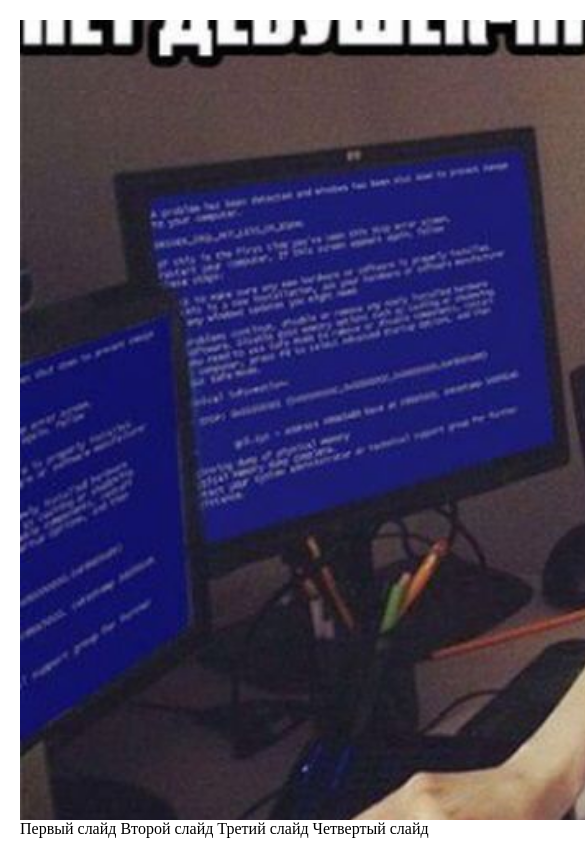
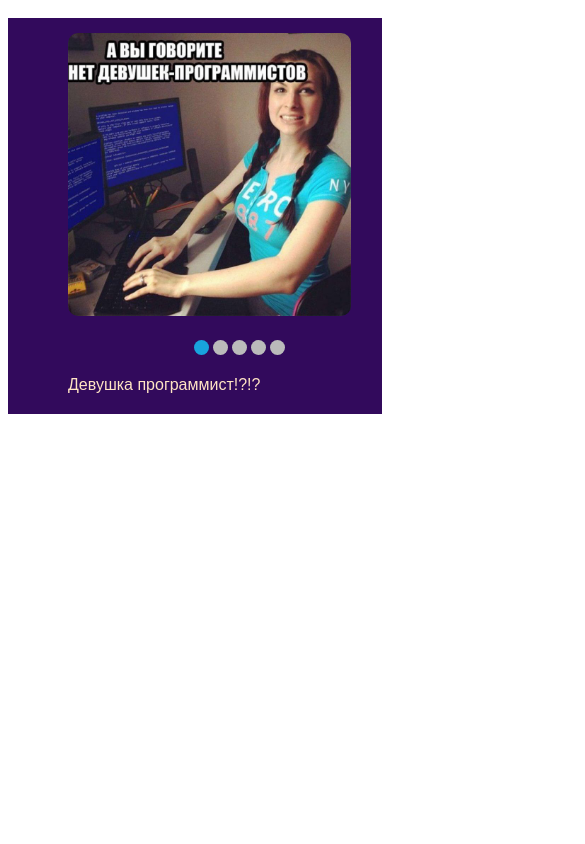
Before and after one commit to Msmarin/cssMemSlider, a plain HTML site: page cssMemSlider/index.html in a window 390 px wide. Shown: the top 844 px of the page, 585 px wide, since content can reach past the window. Drawn offline with Linux system fonts and the light colour scheme.

Commit message:
feat: make html and css (Mon, 16/05/2022 12:25)

```diff
--- a/cssMemSlider/Style.css
+++ b/cssMemSlider/Style.css
@@ -1,88 +1,115 @@
-
-body {
-	height: 800px;
-	width: 1280px;
-	margin:auto;
-    padding: 20px;
+#slider {
+    position: relative;
+     top: 10px;
+    background-color: hwb(269 4% 64%);
  }
 
-.wrap {
-	height: 100%;
-	width: 100%;
-
-	position: relative;
-	overflow: hidden;
-	color: #fff;
-	text-align: center;
-	background: #120103;
+ #slider{
+     margin: 0 auto;
+    padding: 15px 0px 55px 60px;
  }
 
-.footer {
-	background: #3e474f;
-	box-shadow: 0 .5em 1em #111;
-	position: absolute;
-	top: 0;
-	left: 0;
-	z-index: 900;
-	width: 100%;
+ #slides article{
+     width: 20%;
+    float: left;
  }
 
-header label {
-	color: #788818;
-	cursor: pointer;
-	display: inline-block;
-	line-height: 4.25em;
-	font-size: 1em;
-	font-weight: bold;
-	padding: 0 1em;
+ #slides .items, .text{
+     width: 500%;
+     line-height: 0;
  }
 
-header label:hover {
-	background: #2e353b;
+ h3{
+    font: 1.6em sans-serif;
+    color: rgb(99, 150, 237);
+    margin-top: 30px;
  }
 
-.slide {
-	height: 100%;
+ #overflow{
      width: 100%;
-	position: absolute;
-	top: 0;
-	left: 100%;
-	z-index: 10;
-	padding: 8em 1em 0;
-	background-color: #120103;
-	background-position: 50% 50%;
-	background-size: cover;
-	transition: left 0s .75s;
+     overflow: hidden;
  }
 
-.slide-one {
-	background-image: url(./img/pic1.jpg);
+ article img{
+
+    width: 90%;
+    border-radius: 10px;
  }
 
-.slide-two {
-	background-image: url(./img/pic2.jpg);
+ #desktop:checked ~ #slider{
+     max-width: 800px;
  }
-.slide-three {
-	background-image: url(./img/pic3.jpg);
-}
-.slide-four {
-	background-image: url(./img/pic4.jpg);
+ label{
+     cursor: pointer;
  }
 
-.slide h1 {
-	opacity: 0;
-	transform: translateY(100%);
-	transition: transform .5s .5s, opacity .5s;
+ .container input{
+     display: none;
  }
 
-[id^='slide']:checked + .slide {
-	left: 0;
-	z-index: 100;
-	transition: left .65s ease-out;
+ #switch1:checked ~ #slides .items {
+     margin-left: 0;
  }
 
-[id^='slide']:checked + .slide h1 {
-	opacity: 1;
-	transform: translateY(0);
-	transition: all .5s .5s;
+ #switch2:checked ~ #slides .items {
+     margin-left: -100%;
  }
+
+ #switch3:checked ~ #slides .items {
+     margin-left: -200%;
+ }
+
+ #switch4:checked ~ #slides .items {
+     margin-left: -300%;
+ }
+
+ #switch5:checked ~ #slides .items {
+     margin-left: -400%;
+ }
+
+ #active label{
+    border-radius: 10px;
+     display: inline-block;
+     width: 15px;
+     height: 15px;
+     background: #bbb;
+ }
+
+ #active{
+     margin-top: -40px ;
+    margin-left: 76%;
+ }
+
+ #active label:hover{
+     border-color: #777 !important;
+ }
+
+ #switch1:checked ~ #active label:nth-child(1),
+ #switch2:checked ~ #active label:nth-child(2),
+ #switch3:checked ~ #active label:nth-child(3),
+ #switch4:checked ~ #active label:nth-child(4),
+ #switch5:checked ~ #active label:nth-child(5){
+     background: #18a3dd;
+     border-color: #18a3dd !important;
+ }
+
+ #slides .items, .text {
+     transition: all 800ms cubic-bezier(0.770, 0.000, 0.175, 1.000);
+ }
+
+
+ @media screen and (max-width:700px){
+
+
+    h3{
+    font: 1em sans-serif;
+    color: bisque;
+    margin-top: 60px;
+ }
+
+ #active{
+    margin-top: -70px ;
+    margin-left: 40%;
+ }
+
+ }
--- a/cssMemSlider/index.html
+++ b/cssMemSlider/index.html
@@ -9,36 +9,49 @@
 </head>
 
 <body>
-    <div class="wrap">
 
-        <input id="slide-1" type="radio" name="slides" checked>
-        <section class="slide slide-one">
-            <h1>Заголовок Один</h1>
-        </section>
+    <div class="container">
+        <input checked="" type="radio" name="respond" id="desktop">
+        <article id="slider">
+            <input checked="" type="radio" name="slider" id="switch1">
+            <input type="radio" name="slider" id="switch2">
+            <input type="radio" name="slider" id="switch3">
+            <input type="radio" name="slider" id="switch4">
+            <input type="radio" name="slider" id="switch5">
+            <div id="slides">
+                <div id="overflow">
+                    <div class="items">
+                        <article><img src="./img/pic1.jpg">
+                            <h3>Девушка программист!?!?</h3>
+                        </article>
 
-        <input id="slide-2" type="radio" name="slides">
-        <section class="slide slide-two">
-            <h1>Заголовок Два</h1>
-        </section>
+                        <article><img src="./img/pic2.jpg">
+                            <h3>Программирование...</h3>
+                        </article>
+                        <article><img src="./img/pic3.jpg">
+                            <h3>Очень весело!!!</h3>
+                        </article>
+                        <article><img src="./img/pic4.jpg">
+                            <h3>Ты можешь все!!!</h3>
+                        </article>
+                        <article><img src="./img/pic5.jpg">
+                            <h3>Мда, не работает...</h3>
+                        </article>
+                    </div>
 
-        <input id="slide-3" type="radio" name="slides">
-        <section class="slide slide-three">
-            <h1>Заголовок Три</h1>
-        </section>
+                </div>
+            </div>
 
-        <input id="slide-4" type="radio" name="slides">
-        <section class="slide slide-four">
-            <h1>Заголовок Четыре</h1>
-        </section>
-
+            <div id="active">
+                <label for="switch1"></label>
+                <label for="switch2"></label>
+                <label for="switch3"></label>
+                <label for="switch4"></label>
+                <label for="switch5"></label>
+            </div>
+        </article>
     </div>
 
-    <footer class="navigation">
-        <label id="btn1" for="slide-1">Первый слайд</label>
-        <label id="btn2" for="slide-2">Второй слайд</label>
-        <label id="btn3" for="slide-3">Третий слайд</label>
-        <label id="btn4" for="slide-4">Четвертый слайд</label>
-    </footer>
 </body>
 
 </html>
```
Lines whose indentation alone changed are shown as unchanged.
